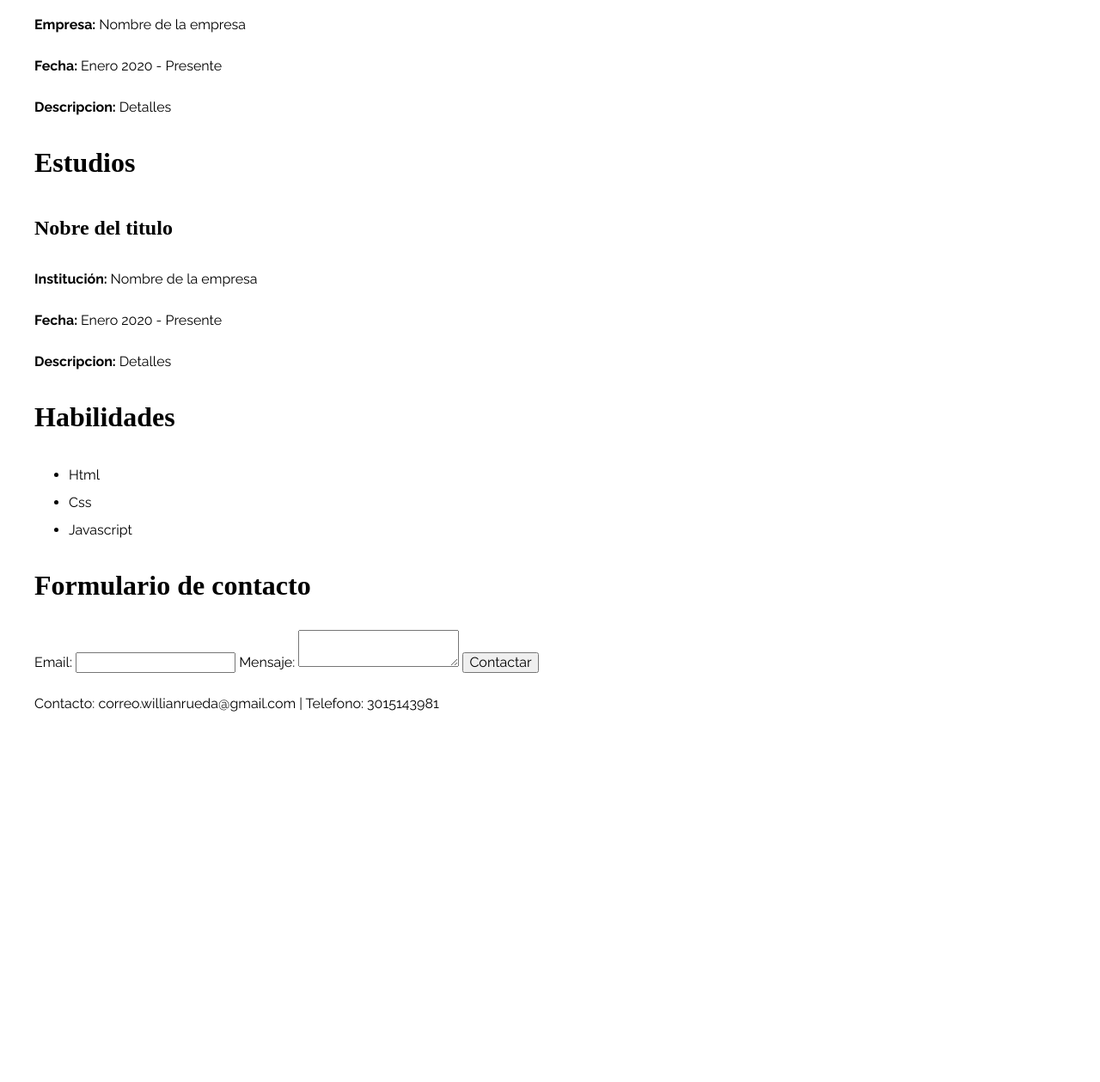
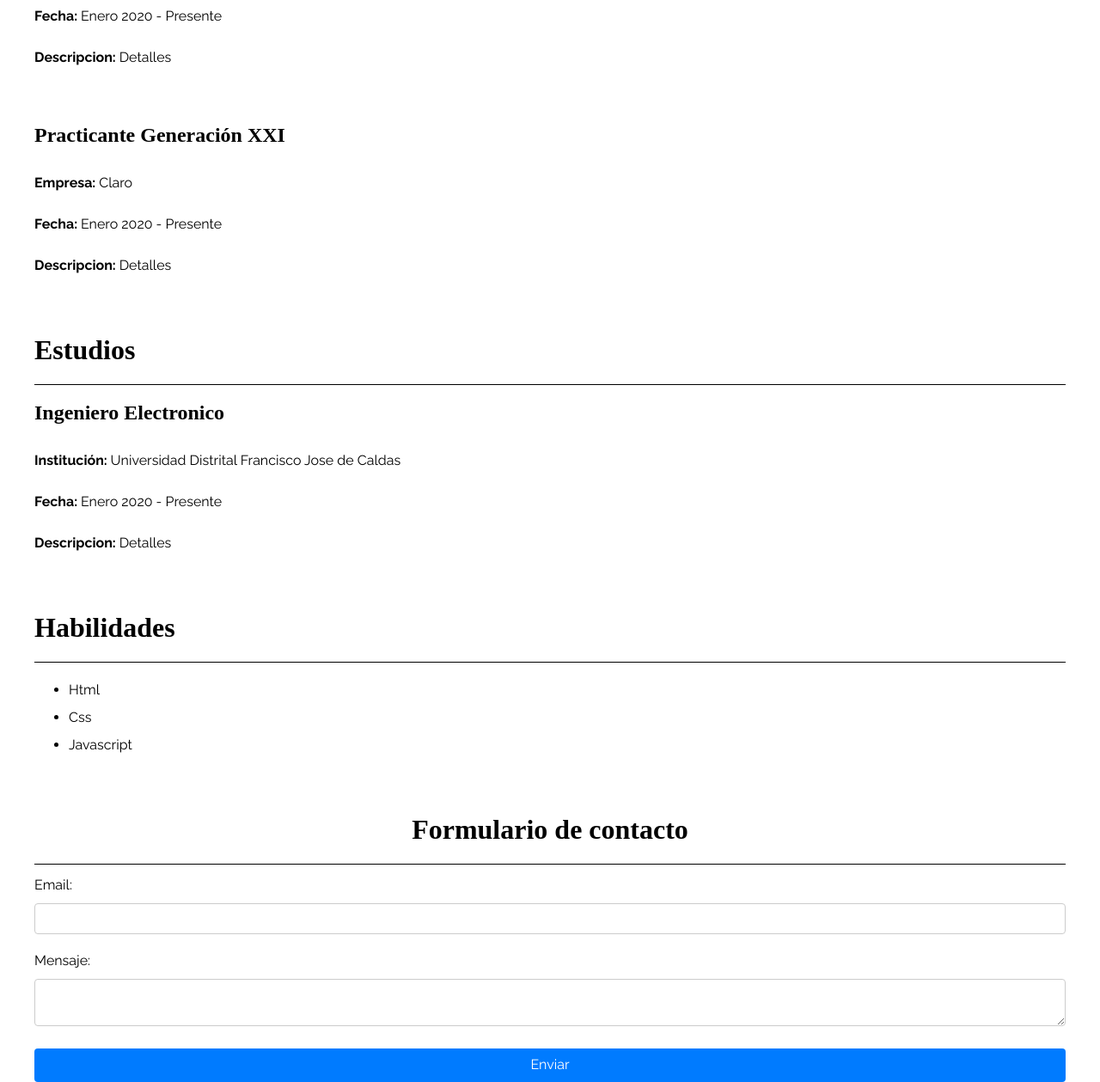
Before and after one commit to WillianRu/hoja-de-vida, a plain HTML site: page index.html in a window 1280 px wide. Shown: the part 1191-2450 px from the top of the page at 86% size. Before the commit the page ends 2042 px from the top, so only its background shows below. Drawn offline with Linux system fonts and the light colour scheme.

Commit message:
Edición distribucion de espacios y footer de la hoja de vida

```diff
--- a/css/styles.css
+++ b/css/styles.css
@@ -14,7 +14,7 @@ body {
 /*Globales*/
 h1,h2,h3{
     font-family: "Playfair Display, serif";
-    margin: 0 0 2rem 0;
+    margin: 0;
 }
 
 h1{
@@ -38,9 +38,17 @@ img{
     max-width: 100%;
     display: block;
 }
+hr{
+    border: none;
+    height: 1px;
+    background-color: #000;
+}
 /*Utilidades*/
 .text-center{
     text-align: center;
+}
+.section-space{
+    margin-top: 5rem;
 }
 /*Secciones*/
 
@@ -75,3 +83,43 @@ img{
 .column p{
     color: #fff;
 }
+
+/*Experiencia laboral*/
+.job-experience{
+    margin: 5rem 0 5rem 0;
+}
+
+/*Footer*/
+.form-group {
+    margin-bottom: 15px;
+  }
+
+  label {
+    display: block;
+    margin-bottom: 5px;
+  }
+
+  input[type="text"],
+  input[type="email"],
+  textarea {
+    width: 100%;
+    padding: 8px;
+    border-radius: 4px;
+    border: 1px solid #ccc;
+  }
+
+  button {
+    display: block;
+    width: 100%;
+    padding: 10px;
+    border: none;
+    border-radius: 4px;
+    background-color: #007bff; /* Color de fondo del botón */
+    color: #fff; /* Color del texto del botón */
+    cursor: pointer;
+    transition: background-color 0.3s ease;
+  }
+
+  button:hover {
+    background-color: #0056b3; /* Cambio de color al pasar el cursor sobre el botón */
+  }
--- a/index.html
+++ b/index.html
@@ -24,62 +24,70 @@
     </header>
 
     <main class="container">
-        <section>
+        <section class="section-space">
             <h2>Perfil</h2>
+            <hr class="underline"></hr>
             <p>Soy un apasionado por el sector TI, actualmente cuento con el cargo de soporte en la Red de Investigaciones de tecnología avanzada de la Universidad Distrital, aqui entre mis tareas mas destacadas esta el apoyo en el desarrollo de modulos de software para fortalecer las plataformas dentro de la universidad. Adicionalmente, tengo conocimientos sobre infraestructura en la nube, metodologías ágiles y cultura DevOps. Actualmente me estoy formando como desarrollador web con Oracle y administrador de la nube de Azure con la Universidad de los Andes.</p>
         </section>
-        <section>
+        <section class="section-space">
             <h2>Experiencia Laboral</h2>
-            <article>
-                <h3>Cargo</h3>
-                <p><strong>Empresa: </strong>Nombre de la empresa</p>
+            <hr class="underline"></hr>
+            <article class="job-experience">
+                <h3>Seminario Banco de Bogotá</h3>
+                <p><strong>Empresa: </strong>Banco de Bogotá</p>
                 <p><strong>Fecha: </strong>Enero 2020 - Presente</p>
                 <p><strong>Descripcion: </strong> Detalles</p>
             </article>
-            <article>
-                <h3>Cargo</h3>
-                <p><strong>Empresa: </strong>Nombre de la empresa</p>
+            <article class="job-experience">
+                <h3>Soporte TI</h3>
+                <p><strong>Empresa: </strong>Universidad Distrital</p>
                 <p><strong>Fecha: </strong>Enero 2020 - Presente</p>
                 <p><strong>Descripcion: </strong> Detalles</p>
             </article>
-            <article>
-                <h3>Cargo</h3>
-                <p><strong>Empresa: </strong>Nombre de la empresa</p>
+            <article class="job-experience">
+                <h3>Practicante Generación XXI </h3>
+                <p><strong>Empresa: </strong>Claro</p>
                 <p><strong>Fecha: </strong>Enero 2020 - Presente</p>
                 <p><strong>Descripcion: </strong> Detalles</p>
             </article>
         </section>
-        <section>
+        <section class="section-space">
             <h2>Estudios</h2>
+            <hr class="underline"></hr>
             <article>
-                <h3>Nobre del titulo</h3>
-                <p><strong>Institución: </strong>Nombre de la empresa</p>
+                <h3>Ingeniero Electronico</h3>
+                <p><strong>Institución: </strong>Universidad Distrital Francisco Jose de Caldas</p>
                 <p><strong>Fecha: </strong>Enero 2020 - Presente</p>
                 <p><strong>Descripcion: </strong> Detalles</p>
             </article>
         </section>
-        <section>
+        <section class="section-space">
             <h2>Habilidades</h2>
+            <hr class="underline"></hr>
             <ul>
                 <li>Html</li>
                 <li>Css</li>
                 <li>Javascript</li>
             </ul>
         </section>
-        <section>
-            <h2>Formulario de contacto</h2>
+        <footer>
+            <section class="section-space">
+                <h2 class="text-center">Formulario de contacto</h2>
+                <hr class="underline"></hr>
                 <form action="#" method="post">
+                    <div class="form-group">
                         <label for="email">Email:</label>
                         <input type="email" id="email" name="user_email">
+                    </div>
 
+                    <div class="form-group">
                         <label for="message">Mensaje:</label>
                         <textarea id="message" name="user_message"></textarea>
+                    </div>
 
-                <input type="submit" value="Contactar">
+                    <button type="submit"> Enviar </button>
                  </form>
             </section>
-        <footer>
-            <p>Contacto: correo.willianrueda@gmail.com | Telefono: 3015143981</p>
         </footer>
     </main>
 </body>
```
Lines whose indentation alone changed are shown as unchanged.
